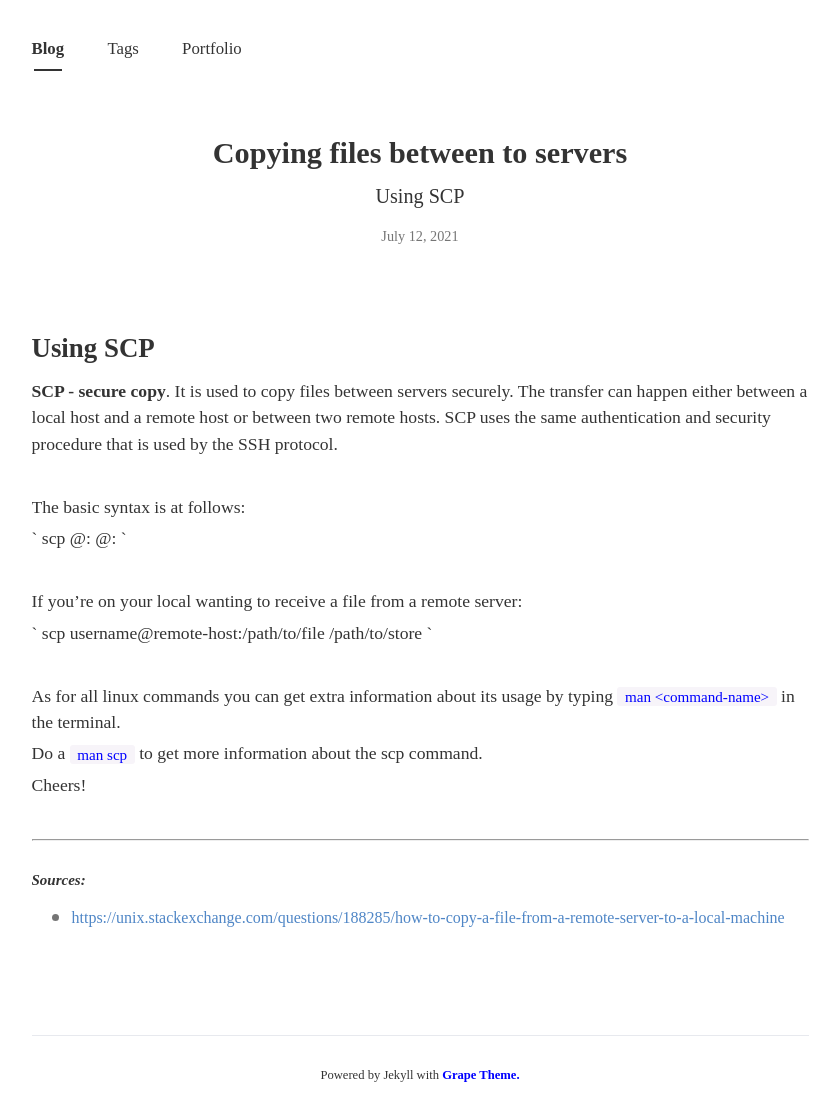
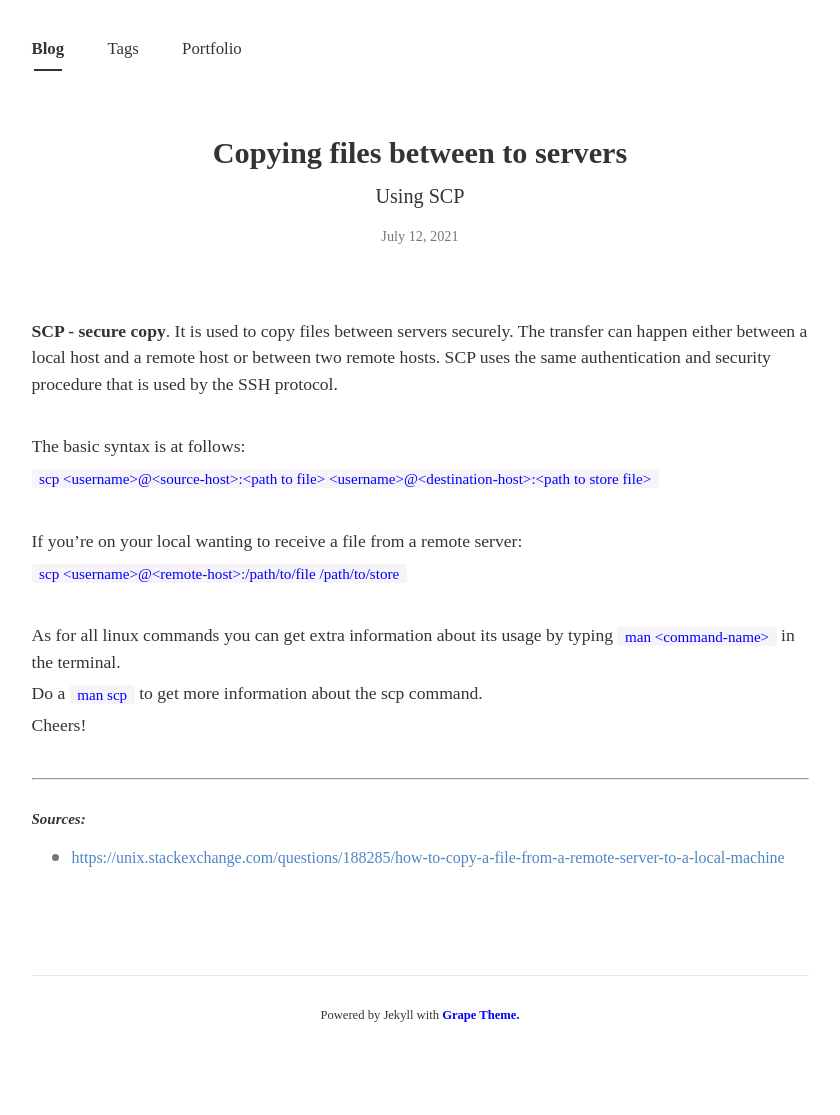
Before and after one commit to cliffordEmmanuel/cliffordEmmanuel.github.io, a Jekyll site: the page built from _posts/2021-07-12-transfer-remote-local.md, in a window 1280 px wide. Shown: the whole page, without its empty margins (220-1060 px from the left). Built offline with Jekyll 4.4.1, drawn with Linux system fonts in a browser that asks for light colours; nearby versions of some CDN libraries; some web fonts are replaced; after the commit the page ends 1054 px from its top, so only the background shows below that; some of the changed lines change nothing that is shown.

Commit message:
adding a new post

```diff
--- a/_posts/2021-07-12-transfer-remote-local.md
+++ b/_posts/2021-07-12-transfer-remote-local.md
@@ -8,7 +8,6 @@ comments : True
 ---
 
 
-## Using SCP
 
 **SCP -  secure copy**. It is used to copy files between servers securely. The transfer can happen either between a local host and a remote host or between two remote hosts. SCP uses the same authentication and security procedure that is used by the SSH protocol.
 
@@ -16,17 +15,13 @@ comments : True
 
 The basic syntax is at follows:
 
-`
-scp <username>@<source-host>:<path to file> <username>@<destination-host>:<path to store file>
-`
+`scp <username>@<source-host>:<path to file> <username>@<destination-host>:<path to store file>`
 
 <br>
 
 If you're on your local wanting to receive a file from a remote server:
 
-`
-scp username@remote-host:/path/to/file /path/to/store
-`
+`scp <username>@<remote-host>:/path/to/file /path/to/store`
 
 <br>
 
```
